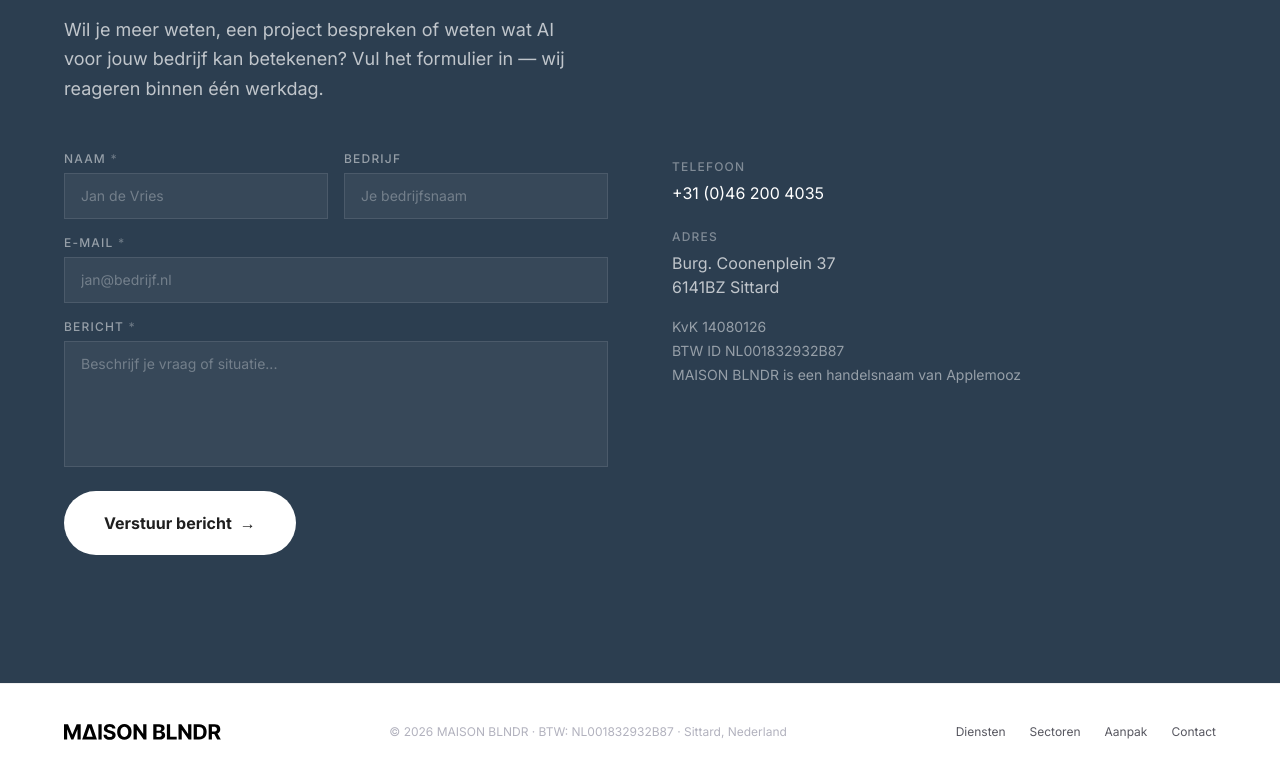
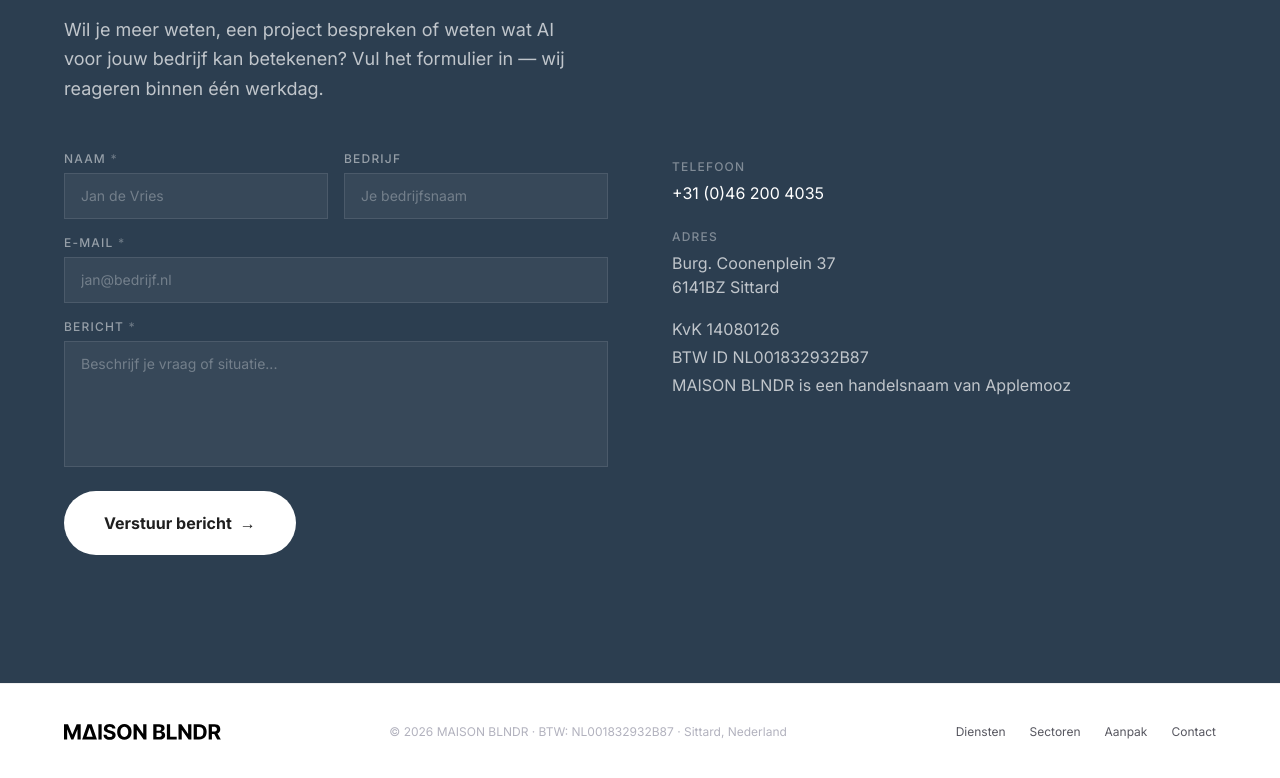
Before and after one commit to maisonblender/maisonblender.com, a Next.js app: page / in a window 1280 px wide. Shown: the part 7823-8601 px from the top of the page. Built offline with nearby package versions, Linux system fonts and the light colour scheme.

Commit message:
MIS-39: match KvK/BTW/handelsnaam font, size, and color to address
Board feedback: all details under address should use the same font,
font-size, and color as the address text (text-white/70).

Co-Authored-By: Paperclip <noreply@paperclip.ing>

```diff
--- a/components/Contact.tsx
+++ b/components/Contact.tsx
@@ -48,7 +48,7 @@
                   Burg. Coonenplein 37<br />
                   6141BZ Sittard
                 </span>
-                <div className="mt-3 flex flex-col gap-1 text-sm text-white/50">
+                <div className="mt-3 flex flex-col gap-1 text-white/70">
                   <span>KvK 14080126</span>
                   <span>BTW ID NL001832932B87</span>
                   <span>MAISON BLNDR is een handelsnaam van Applemooz</span>
```
